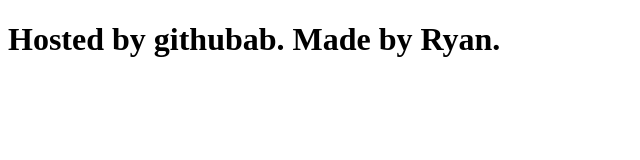
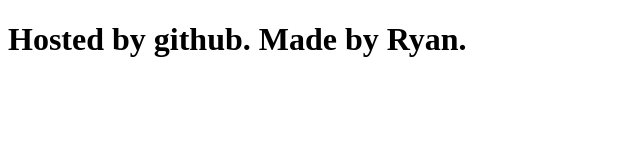
Before and after one commit to RyanSkhakhane/Ryan, a plain HTML site: page index.html in a window 1280 px wide. Shown: the whole page, without its empty margins (0-640 px from the left). Drawn offline with Linux system fonts and the light colour scheme.

Commit message:
updated info

```diff
--- a/index.html
+++ b/index.html
@@ -7,6 +7,6 @@
     <title>Document</title>
 </head>
 <body>
-    <h1>Hosted by githubab. Made by Ryan.</h1>
+    <h1>Hosted by github. Made by Ryan.</h1>
 </body>
 </html>
```
